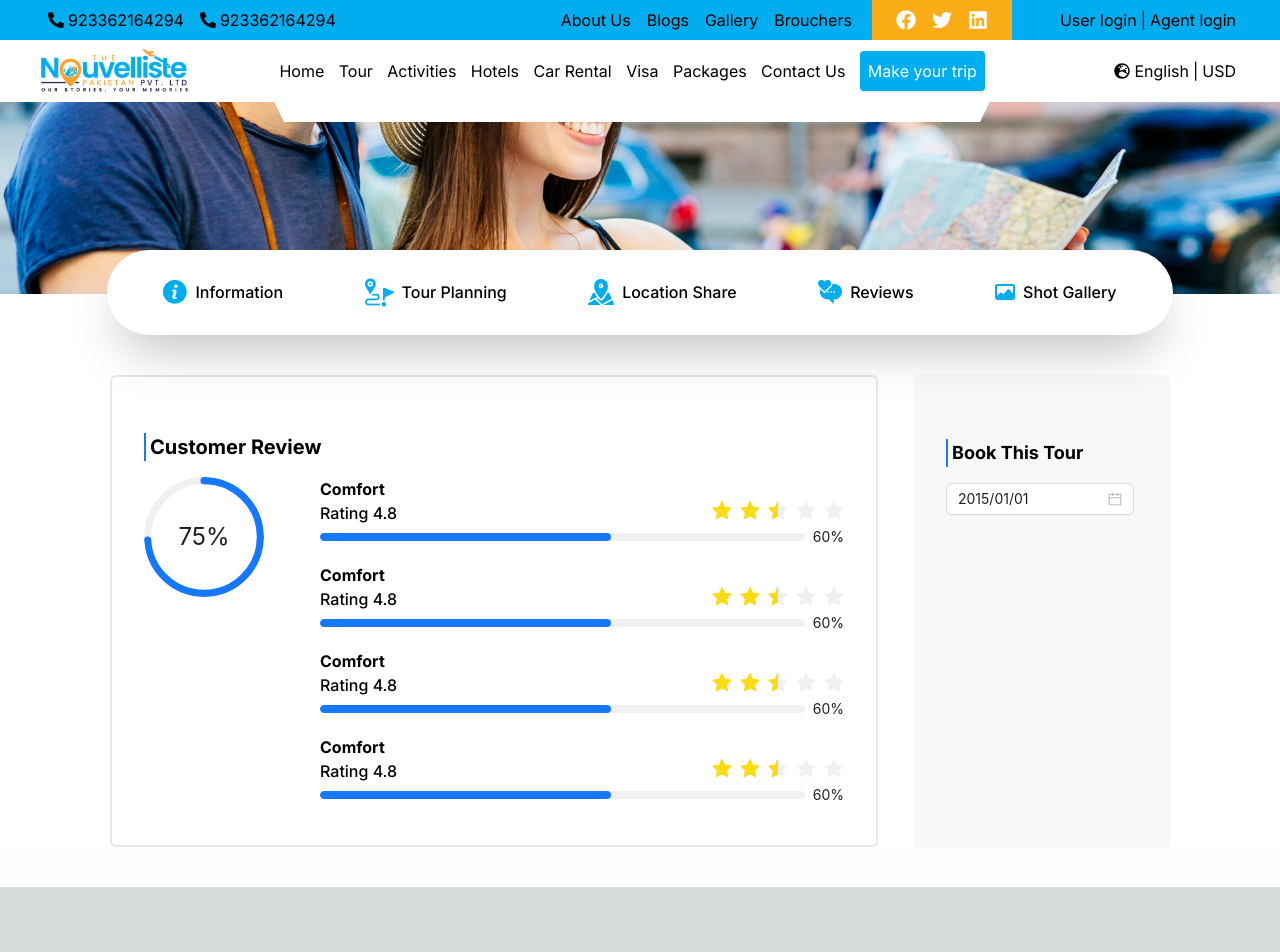
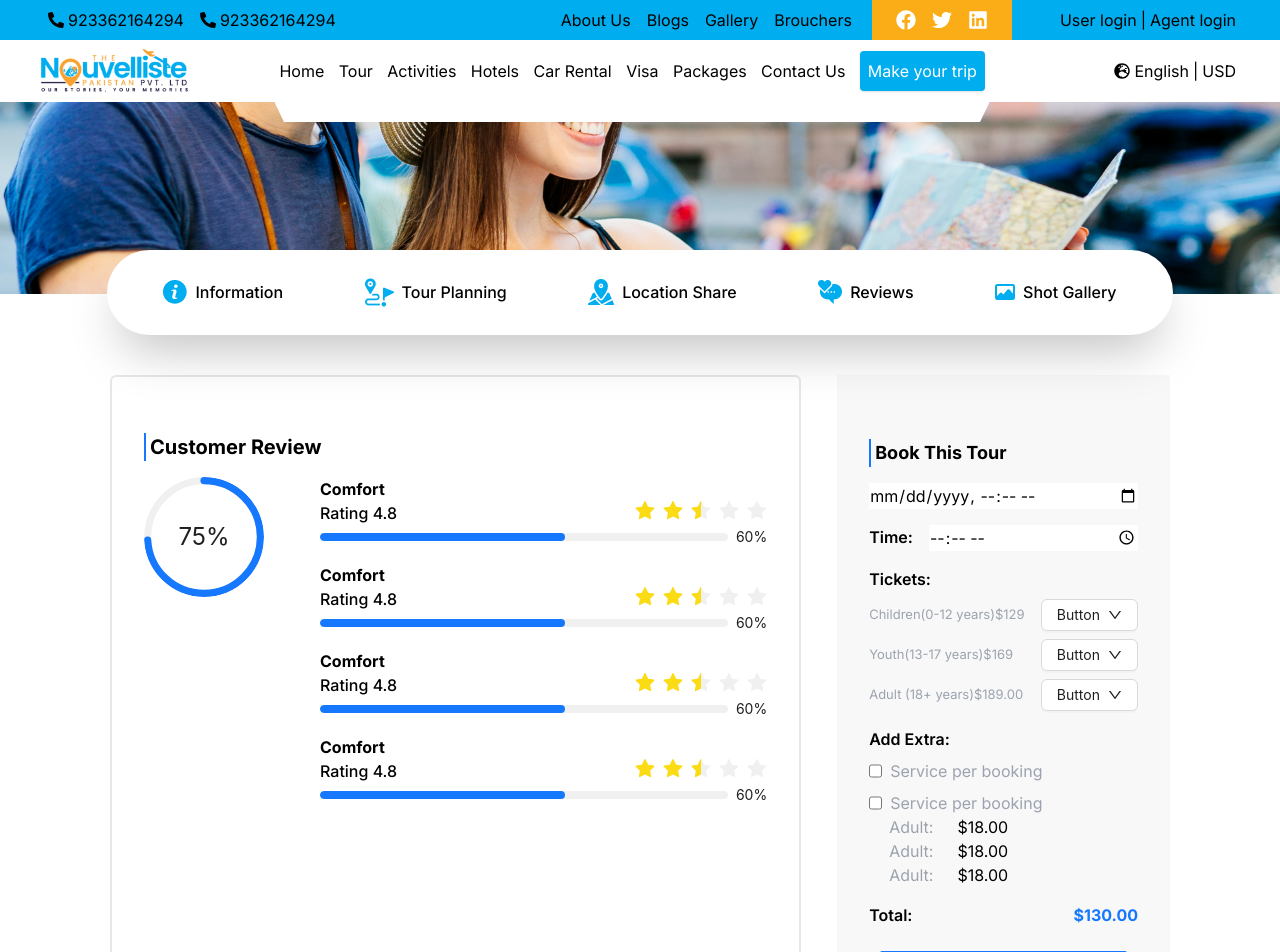
Before and after one commit to macworldgithub/TNP-Next, a Next.js app: page /pages/customerreview in a window 1280 px wide. Shown: the top 952 px of the page. Before the commit the page ends 887 px from the top, so only its background shows below. Built offline with nearby package versions, Linux system fonts and the light colour scheme.

Commit message:
sidebar complete

```diff
--- /dev/null
+++ b/app/pages/customerreview/dropdown.tsx
@@ -0,0 +1,59 @@
+import React from "react";
+import { DownOutlined, UserOutlined } from "@ant-design/icons";
+import type { MenuProps } from "antd";
+import { Button, Dropdown, message, Space, Tooltip } from "antd";
+
+const handleButtonClick = (e: React.MouseEvent<HTMLButtonElement>) => {
+  message.info("Click on left button.");
+  console.log("click left button", e);
+};
+
+const handleMenuClick: MenuProps["onClick"] = (e) => {
+  message.info("Click on menu item.");
+  console.log("click", e);
+};
+
+const items: MenuProps["items"] = [
+  {
+    label: "1",
+    key: "1",
+    icon: <UserOutlined />,
+  },
+  {
+    label: "2",
+    key: "2",
+    icon: <UserOutlined />,
+  },
+  {
+    label: "3",
+    key: "3",
+    icon: <UserOutlined />,
+    danger: true,
+  },
+  {
+    label: "4",
+    key: "4",
+    icon: <UserOutlined />,
+    danger: true,
+  },
+];
+
+const menuProps = {
+  items,
+  onClick: handleMenuClick,
+};
+
+const Ticket_Dropdown: React.FC = () => (
+  <Space wrap>
+    <Dropdown menu={menuProps}>
+      <Button>
+        <Space>
+          Button
+          <DownOutlined />
+        </Space>
+      </Button>
+    </Dropdown>
+  </Space>
+);
+
+export default Ticket_Dropdown;
--- a/app/pages/customerreview/page.tsx
+++ b/app/pages/customerreview/page.tsx
@@ -1,3 +1,4 @@
+"use client";
 import Image from "next/image";
 import Background_img from "../../../assets/customer_review/Rectangle 19478.png";
 import Information_Icon from "../../../assets/customer_review/Vector.png";
@@ -10,10 +11,9 @@ import ProgressBar from "./progressBar";
 import RatingProgressBar from "./ratingProgressBar";
 import Rating from "./rating";
 
-import MyCalender from "./datePicker";
+import Ticket_Dropdown from "./dropdown";
 
 export default function CustomerReview() {
-  console.log(":hehe rae");
   return (
     <div className="mb-10 bg-white">
       <div className="relative">
@@ -42,7 +42,7 @@ export default function CustomerReview() {
         </div>
       </div>
       <div className="flex justify-center gap-9 mt-10">
-        <div className="w-[60%] px-8 border-2 rounded-md py-10">
+        <div className="w-[54%] px-8 border-2 rounded-md py-10">
           <h2 className="text-xl font-bold mt-4 mb-4 border-l-2 border-l-[#1677FF] px-1">
             Customer Review
           </h2>
@@ -89,13 +89,72 @@ export default function CustomerReview() {
           </div>
         </div>
 
-        <div className="w-[20%] bg-[#F8F8F8] px-8 py-12">
+        <div className="w-[26%] bg-[#F8F8F8] px-8 py-12">
           <h2 className="text-lg font-bold mt-4 mb-4 border-l-2 border-l-[#1677FF] px-1">
             Book This Tour
           </h2>
           <div>
-            <MyCalender />
+            <input className="w-full" type="datetime-local" name="" id="" />
           </div>
+          <div className="w-full flex gap-4 mt-4">
+            <h2 className=" font-semibold">Time:</h2>
+            <input className="w-full" type="time" name="" id="" />
+          </div>
+          <div className="w-full mt-4">
+            <h2 className="font-semibold">Tickets:</h2>
+            <div className="flex items-center justify-between my-2">
+              <p className="w-full text-[13px] text-gray-400">
+                Children(0-12 years)$129
+              </p>
+              <Ticket_Dropdown />
+            </div>
+            <div className="flex items-center justify-between my-2">
+              <p className="w-full text-[13px] text-gray-400">
+                Youth(13-17 years)$169
+              </p>
+              <Ticket_Dropdown />
+            </div>
+            <div className="flex items-center justify-between">
+              <p className="w-full text-[13px] text-gray-400">
+                Adult (18+ years)$189.00
+              </p>
+              <Ticket_Dropdown />
+            </div>
+          </div>
+          <div className="w-full gap-4 mt-4">
+            <h2 className=" font-semibold">Add Extra:</h2>
+            <div className="flex gap-x-2 mt-2">
+              <input type="checkbox" name="" id="" />
+              <p className="text-gray-400">Service per booking</p>
+            </div>
+            <div>
+              <div className="mt-2">
+                <div className="flex gap-x-2">
+                  <input type="checkbox" name="" id="" />
+                  <p className="text-gray-400">Service per booking</p>
+                </div>
+                <div className="ml-5">
+                  <div className="flex gap-x-6">
+                    <p className="text-gray-400">Adult:</p>
+                    <h3>$18.00</h3>
+                  </div>
+                  <div className="flex gap-x-6">
+                    <p className="text-gray-400">Adult:</p>
+                    <h3>$18.00</h3>
+                  </div>
+                  <div className="flex gap-x-6">
+                    <p className="text-gray-400">Adult:</p>
+                    <h3>$18.00</h3>
+                  </div>
+                </div>
+              </div>
+            </div>
+          </div>
+          <div className="flex justify-between mt-4 mb-6">
+            <h2 className=" font-semibold">Total:</h2>
+            <h3 className="text-[#1677FF] font-bold">$130.00</h3>
+          </div>
+          <button className="w-11/12 py-3 flex justify-center m-auto rounded-sm text-white bg-[#1677FF]">Procced Booking</button>
         </div>
       </div>
     </div>
```
